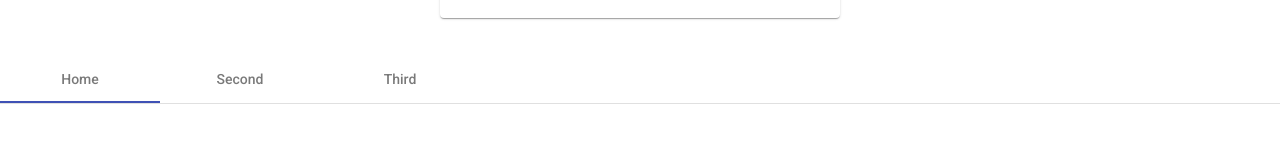
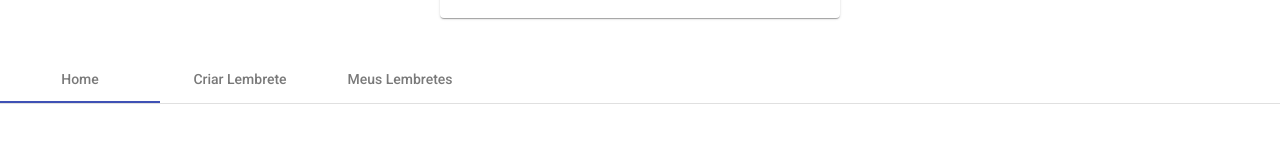
Before and after one commit to dvolpatobr/Anota-Ai-Angular, an Angular app: page / in a window 1280 px wide. Shown: the part 809-952 px from the top of the page. Built offline with nearby package versions, Linux system fonts and the light colour scheme.

Commit message:
Concluindo aba Criar Lembrete da home

```diff
--- a/src/app/home/home.component.html
+++ b/src/app/home/home.component.html
@@ -52,6 +52,6 @@
 
 
   </mat-tab>
-  <mat-tab label="Second">Content 2</mat-tab>
-  <mat-tab label="Third">Content 3</mat-tab>
+  <mat-tab label="Criar Lembrete"><app-lembrete></app-lembrete></mat-tab>
+  <mat-tab label="Meus Lembretes">Content 3</mat-tab>
 </mat-tab-group>
```
